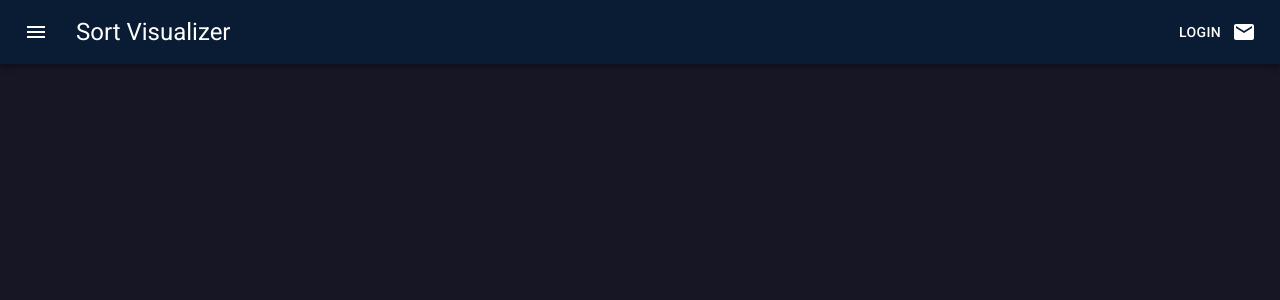
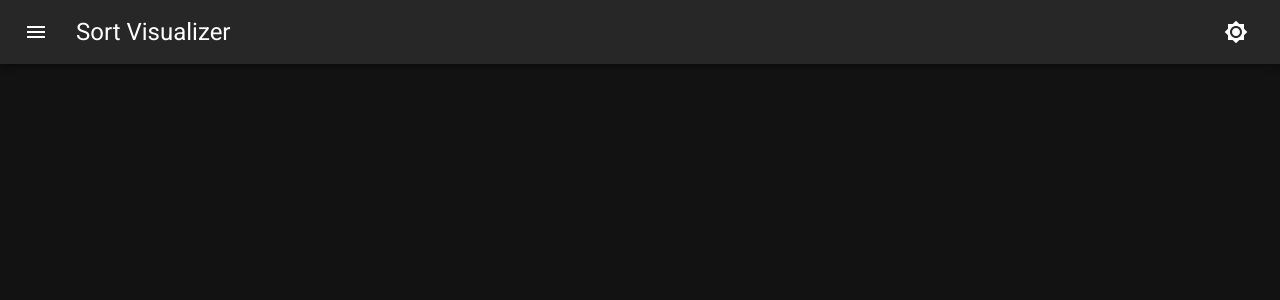
Before and after one commit to CoderChirag/sort-visualizer, a React (Create React App) app: page / in a window 1280 px wide. Shown: the top 300 px of the page. Built offline with nearby package versions, Linux system fonts and the light colour scheme.

Commit message:
Setup theme toggle

```diff
--- a/src/components/molecules/navbar/navbar.component.jsx
+++ b/src/components/molecules/navbar/navbar.component.jsx
@@ -1,4 +1,5 @@
-import { useState } from 'react';
+import { useState, useContext } from 'react';
+import { useTheme } from '@mui/material/styles';
 
 import Box from '@mui/material/Box';
 import AppBar from '@mui/material/AppBar';
@@ -7,7 +8,6 @@ import IconButton from '@mui/material/IconButton';
 import MenuIcon from '@mui/icons-material/Menu';
 import Drawer from '@mui/material/Drawer';
 import Typography from '@mui/material/Typography';
-import Button from '@mui/material/Button';
 import List from '@mui/material/List';
 import ListItem from '@mui/material/ListItem';
 import ListItemIcon from '@mui/material/ListItemIcon';
@@ -16,9 +16,14 @@ import ListItemText from '@mui/material/ListItemText';
 import Divider from '@mui/material/Divider';
 import InboxIcon from '@mui/icons-material/Inbox';
 import MailIcon from '@mui/icons-material/Mail';
-import { classes } from '@mui/material/styles';
+import Brightness4Icon from '@mui/icons-material/Brightness4';
+import Brightness7Icon from '@mui/icons-material/Brightness7';
+
+import { ThemeContext } from '../../../contexts/theme/theme.context';
 
 const Navbar = () => {
+	const theme = useTheme();
+	const colorMode = useContext(ThemeContext);
 	const [open, setOpen] = useState(false);
 
 	const toggleDrawer = event => {
@@ -116,8 +121,16 @@ const Navbar = () => {
 					>
 						Sort Visualizer
 					</Typography>
-					<Button color='inherit'>Login</Button>
-					<MailIcon />
+					<IconButton
+						onClick={colorMode.toggleColorMode}
+						color='inherit'
+					>
+						{theme.palette.mode === 'dark' ? (
+							<Brightness7Icon />
+						) : (
+							<Brightness4Icon />
+						)}
+					</IconButton>
 				</Toolbar>
 			</AppBar>
 		</Box>
--- a/src/contexts/theme/theme.context.js
+++ b/src/contexts/theme/theme.context.js
@@ -1,10 +1,10 @@
-import { createContext, useState, useEffect } from 'react';
+import { createContext, useState, useMemo } from 'react';
 import {
 	ThemeProvider as MuiThemeProvider,
 	createTheme,
 } from '@mui/material/styles';
 
-const darkTheme = createTheme({
+const theme = createTheme({
 	palette: {
 		type: 'dark',
 		primary: {
@@ -32,6 +32,7 @@ const darkTheme = createTheme({
 		},
 	},
 	components: {
+		type: 'dark',
 		MuiDrawer: {
 			styleOverrides: {
 				paper: {
@@ -57,22 +58,33 @@ export const ThemeContext = createContext({
 });
 
 export const ThemeProvider = ({ children }) => {
-	const [theme, setTheme] = useState('dark');
-	const [muiTheme, setMuiTheme] = useState(darkTheme);
+	const [mode, setMode] = useState('dark');
+	const colorMode = useMemo(
+		() => ({
+			toggleColorMode: () => {
+				setMode(prevMode => (prevMode === 'dark' ? 'light' : 'dark'));
+			},
+		}),
+		[]
+	);
 
-	const value = { theme, setTheme };
-
-	useEffect(() => {
-		if (theme === 'dark') {
-			setMuiTheme(darkTheme);
-		} else {
-			setMuiTheme(lightTheme);
-		}
-	}, [theme]);
+	const theme = useMemo(
+		() =>
+			createTheme({
+				palette: {
+					mode,
+					// ...(mode === 'dark'
+					//     ? {
+					//  }
+					// )
+				},
+			}),
+		[mode]
+	);
 
 	return (
-		<ThemeContext.Provider value={value}>
-			<MuiThemeProvider theme={muiTheme}>{children}</MuiThemeProvider>
+		<ThemeContext.Provider value={colorMode}>
+			<MuiThemeProvider theme={theme}>{children}</MuiThemeProvider>
 		</ThemeContext.Provider>
 	);
 };
```
